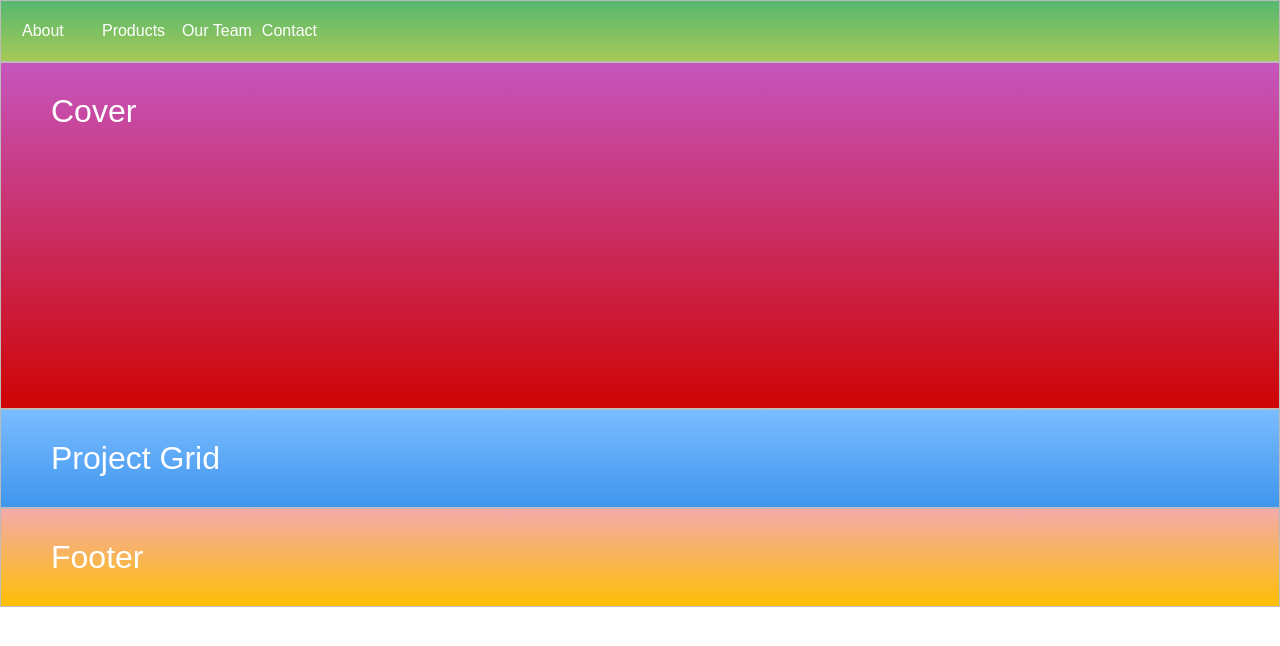
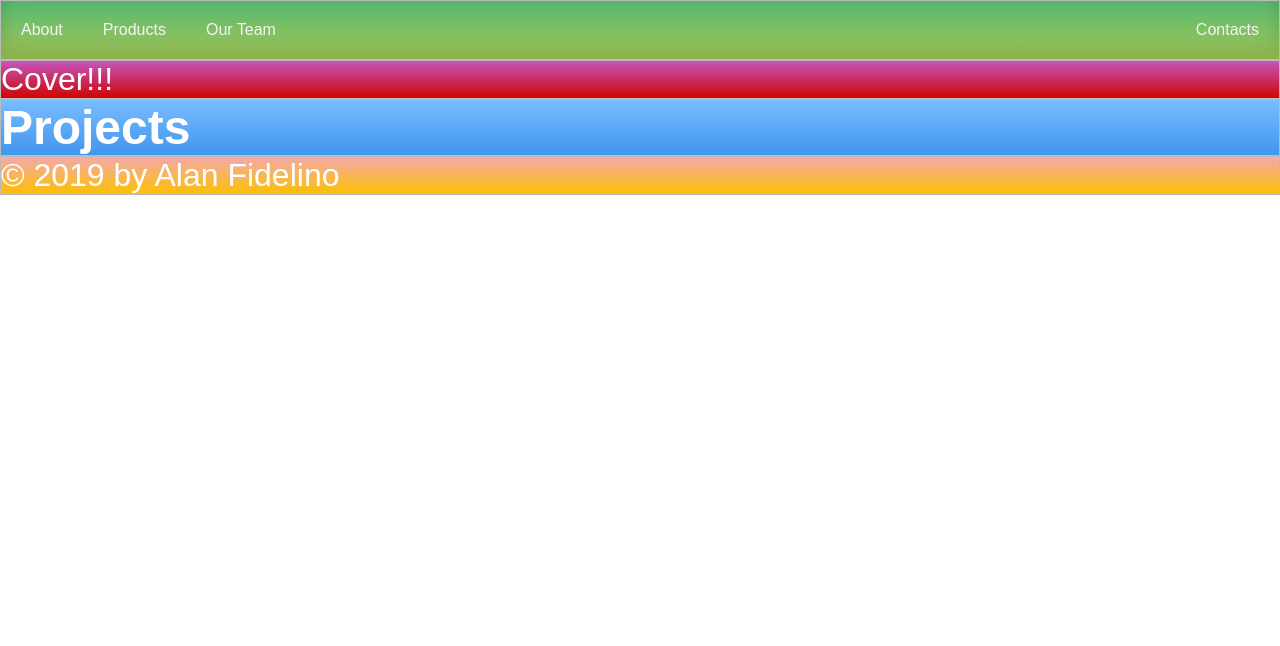
Before and after one commit to afide26/CSS-Grid-and-CSS-Layout---Demo-2, a plain HTML site: page index.html in a window 1280 px wide. Drawn offline with Linux system fonts and the light colour scheme.

Commit message:
Navigation

```diff
--- a/index.html
+++ b/index.html
@@ -10,18 +10,33 @@
 </head>
 
 <body>
-  <div class="container">
-    <div class="zone green">
-      <ul class="green-list">
-        <li>About</li>
-        <li>Products</li>
-        <li>Our Team</li>
-        <li>Contact</li>
-      </ul>
-    </div>
-    <div class="zone red">Cover</div>
-    <div class="zone blue">Project Grid</div>
-    <div class="zone yellow">Footer</div>
+  <nav class="zone green">
+    <ul class="main-nav">
+      <li><a href="#">About</a></li>
+      <li><a href="#">Products</a></li>
+      <li><a href="#">Our Team</a></li>
+      <li class="push"><a href="#">Contacts</a></li>
+    </ul>
+  </nav>
+  <div class="zone red">Cover!!!</div>
+  <div class="zone blue">
+    <h2 class="blue-title">Projects</h2>
+    <!-- <img src="./img/data_storage_2_2.png" alt="data-storage">
+    <img src="./img/desktop_analytics_2.png" alt="">
+    <img src="./img/files_2.png" alt="">
+    <img src="./img/monitor_coding_2.png" alt="">
+    <img src="./img/monitor_settings_2.png" alt="">
+    <img src="./img/server_2_2.png" alt="">
+    <img src="./img/server_3.png" alt="">
+    <img src="./img/server_safe_2.png" alt="">
+    <img src="./img/undraw.png" alt=""> -->
+  </div>
+  <div class="zone yellow">
+    <p>&copy;
+      <script>
+        document.write(new Date().getFullYear())
+      </script> by Alan Fidelino
+    </p>
   </div>
 </body>
 
--- a/style.css
+++ b/style.css
@@ -5,54 +5,26 @@
   margin: 0;
 }
 
+a:link,
+a {
+  color: #f5f5f6;
+  text-decoration: none;
+}
+
 html {
   font-size: 16px;
   font-family: Arial, Helvetica, sans-serif;
 }
 
-.container {
-  display: grid;
-  grid-template-columns: 1fr;
-  grid-template-rows: auto 7fr auto 2fr;
-}
-
-
 .zone {
-  padding: 30px 50px;
   margin: 0;
   cursor: pointer;
-  display: inline-block;
   color: #FFF;
   font-size: 2em;
   /* border-radius: 4px; */
   border: 1px solid #bbb;
   transition: all 0.3s linear;
 }
-
-.green {
-  border-radius: none !important;
-  margin: 0;
-  padding: 1rem;
-  font-size: 1rem;
-  display: grid;
-  grid-template-columns: repeat(autofill, min-max(50px, 1fr));
-  grid-template-rows: 1fr;
-}
-
-.green-list {
-  list-style: none;
-  display: grid;
-  grid-template-columns: 1fr 1fr 1fr 1fr;
-  grid-template-rows: 1fr;
-  justify-self: self-start;
-}
-
-.green-list li {
-  padding: 5px;
-}
-
-
-
 
 
 .zone:hover {
@@ -61,6 +33,45 @@ html {
   -o-box-shadow: rgba(0, 0, 0, 0.8) 0px 5px 15px, inset rgba(0, 0, 0, 0.15) 0px -10px 20px;
   box-shadow: rgba(0, 0, 0, 0.8) 0px 5px 15px, inset rgba(0, 0, 0, 0.15) 0px -10px 20px;
 }
+
+/* Navigation */
+.main-nav {
+  display: flex;
+  list-style: none;
+  font-size: 1rem;
+}
+
+.main-nav li {
+  padding: 20px;
+}
+
+.main-nav li a {
+  color: #f5f5f6;
+}
+
+.push {
+  margin-left: auto;
+}
+
+@media only screen and (max-width:600px) {
+  .main-nav {
+    font-size: 1.25rem;
+    flex-direction: column;
+    padding: 0;
+  }
+
+  .main-nav li {
+    padding: 5px 10px;
+  }
+
+
+  .push {
+    margin: 0;
+  }
+}
+
+/* End of Navigation */
+
 
 /*https://paulund.co.uk/how-to-create-shiny-css-buttons*/
 /***********************************************************************
```
